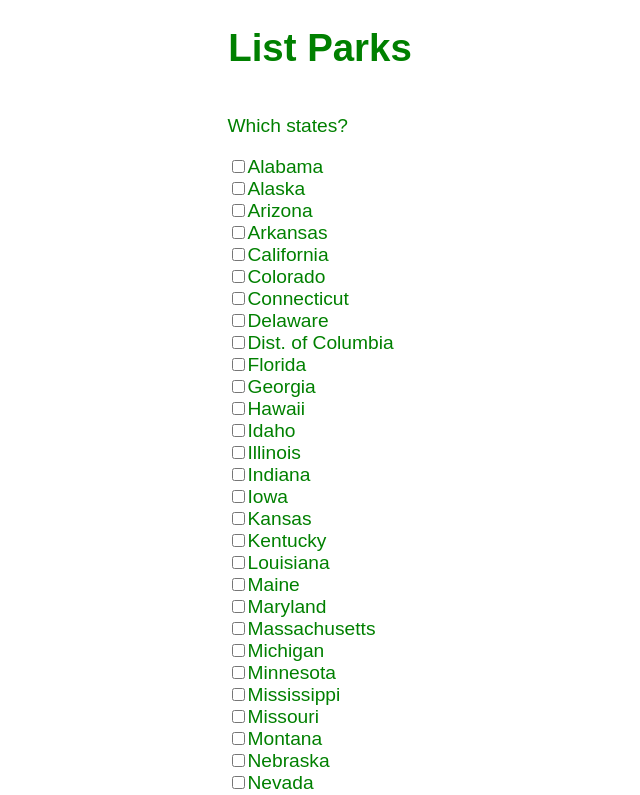
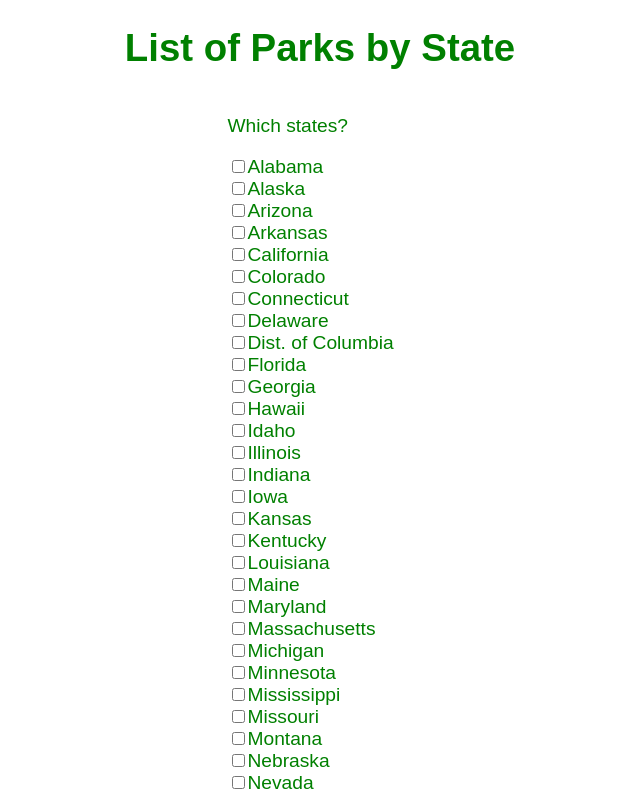
Before and after one commit to amv-coding/national-park-app, a plain HTML site: page index.html in a window 1280 px wide. Shown: the top 795 px of the page, without its empty margins (320-960 px from the left). Drawn offline with Linux system fonts and the light colour scheme.

Commit message:
Update index.html

```diff
--- a/index.html
+++ b/index.html
@@ -6,13 +6,13 @@
   <meta name="viewport" content="width=device-width, initial-scale=1.0">
   <meta http-equiv="X-UA-Compatible" content="ie=edge">
   <link rel="stylesheet" href="index.css">
-  <title>List Parks</title>
+  <title>List of Parks by State</title>
 
 </head>
 
 <body>
 <div class="container">
-  <h1>List Parks</h1>
+  <h1>List of Parks by State</h1>
 
   <form id="list-parks-form">
     <div id="which-states">
```
